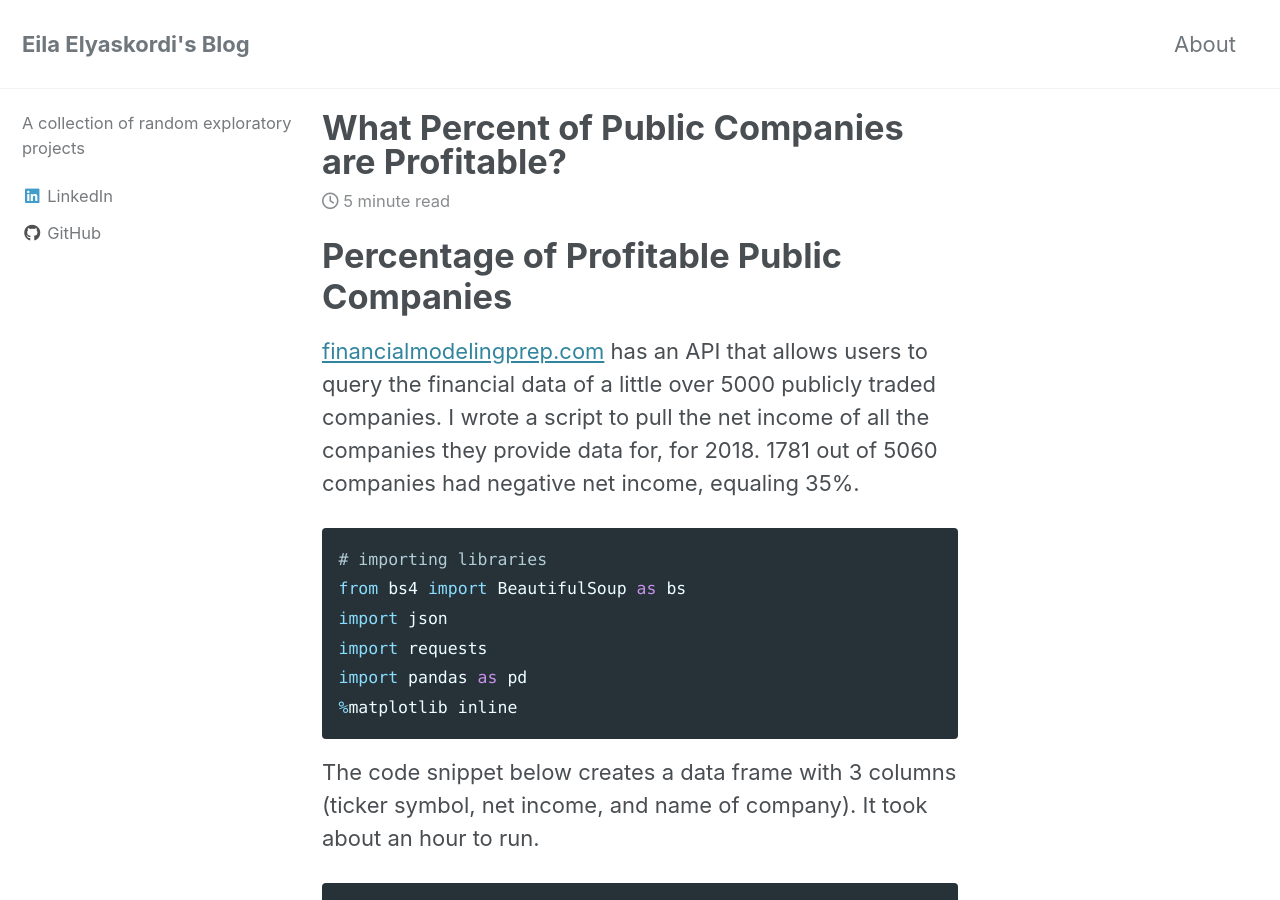
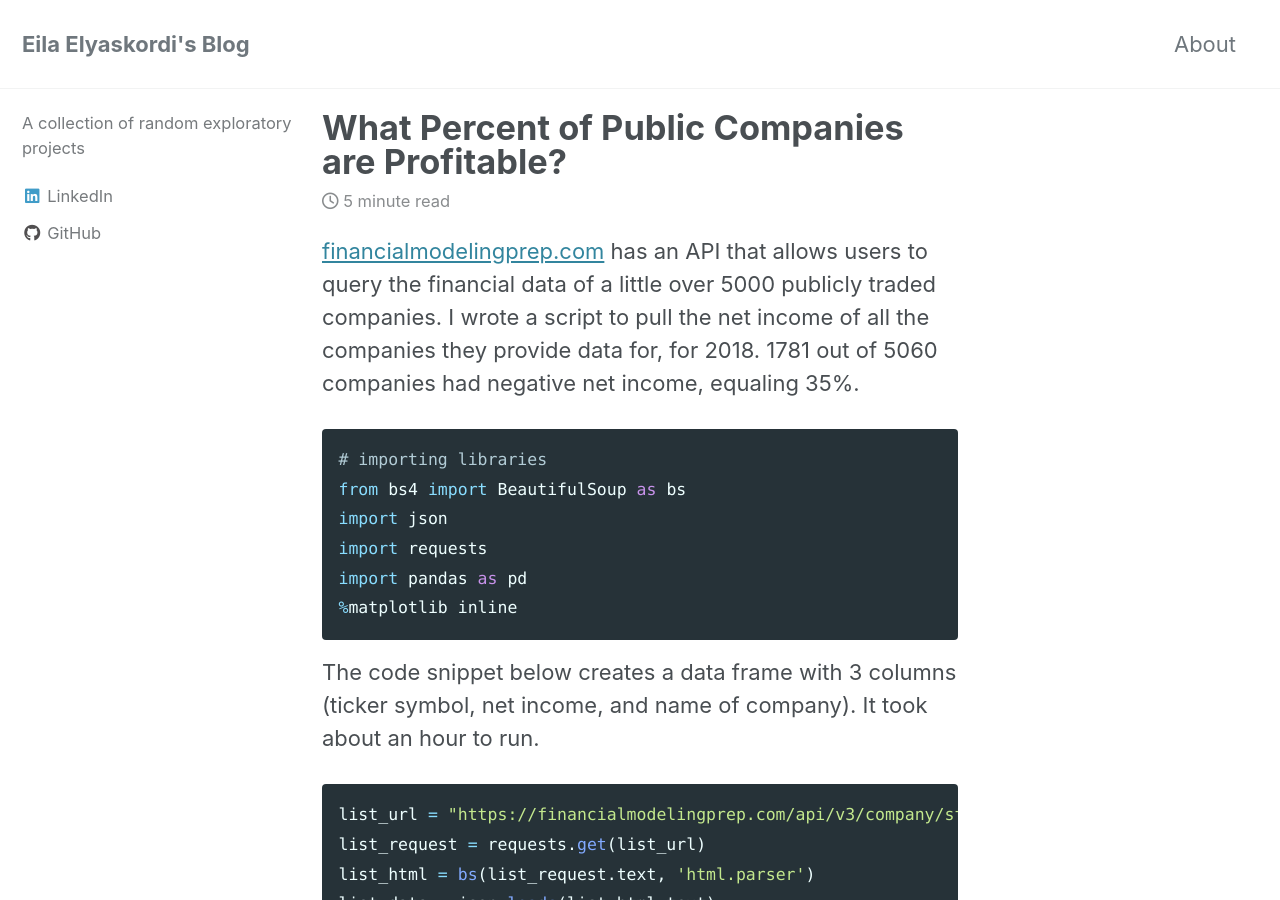
Before and after one commit to eila-elyas/eila-elyas.github.io, a Jekyll site: the page built from _posts/2019-08-03-percentage of profitable public companies.md, in a window 1280 px wide and 900 px high. Built offline with Jekyll 4.4.1, drawn with Linux system fonts in a browser that asks for light colours; cached includes are drawn as plain includes; nearby versions of some CDN libraries; part of the change alters nothing that is shown.

Commit message:
couple modifications to profitability post

````diff
--- a/_posts/2019-08-03-percentage of profitable public companies.md
+++ b/_posts/2019-08-03-percentage of profitable public companies.md
@@ -3,8 +3,6 @@ title: "What Percent of Public Companies are Profitable?"
 date: 2019-08-01"
 tags: [APIs, pandas, python, BeautifulSoup]
 ---
-
-# Percentage of Profitable Public Companies
 
 [financialmodelingprep.com](financialmodelingprep.com) has an API that allows users to query the financial data of a little over 5000 publicly traded companies. I wrote a script to pull the net income of all the companies they provide data for, for 2018. 1781 out of 5060 companies had negative net income, equaling 35%.
 
@@ -863,7 +861,7 @@ Number of companies with negative net income (first number in the parantheses)
 
 
 ```python
-data[data.incomes < 0].shape[0]
+data[data.incomes < 0]
 ```
 
 
@@ -877,7 +875,7 @@ Number of companies with positive net income (first number in the parantheses)
 
 
 ```python
-data[data.incomes > 0].shape[0]
+data[data.incomes > 0]
 ```
 
 
````
